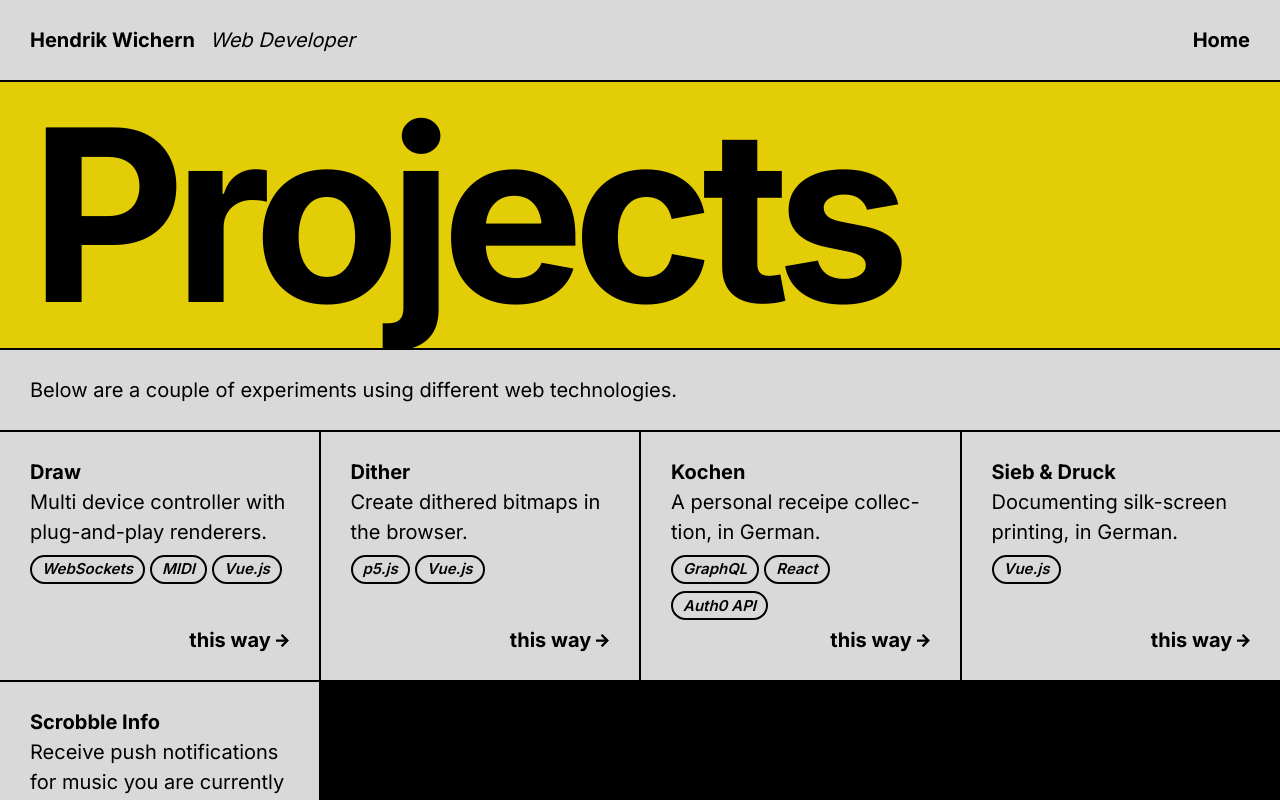
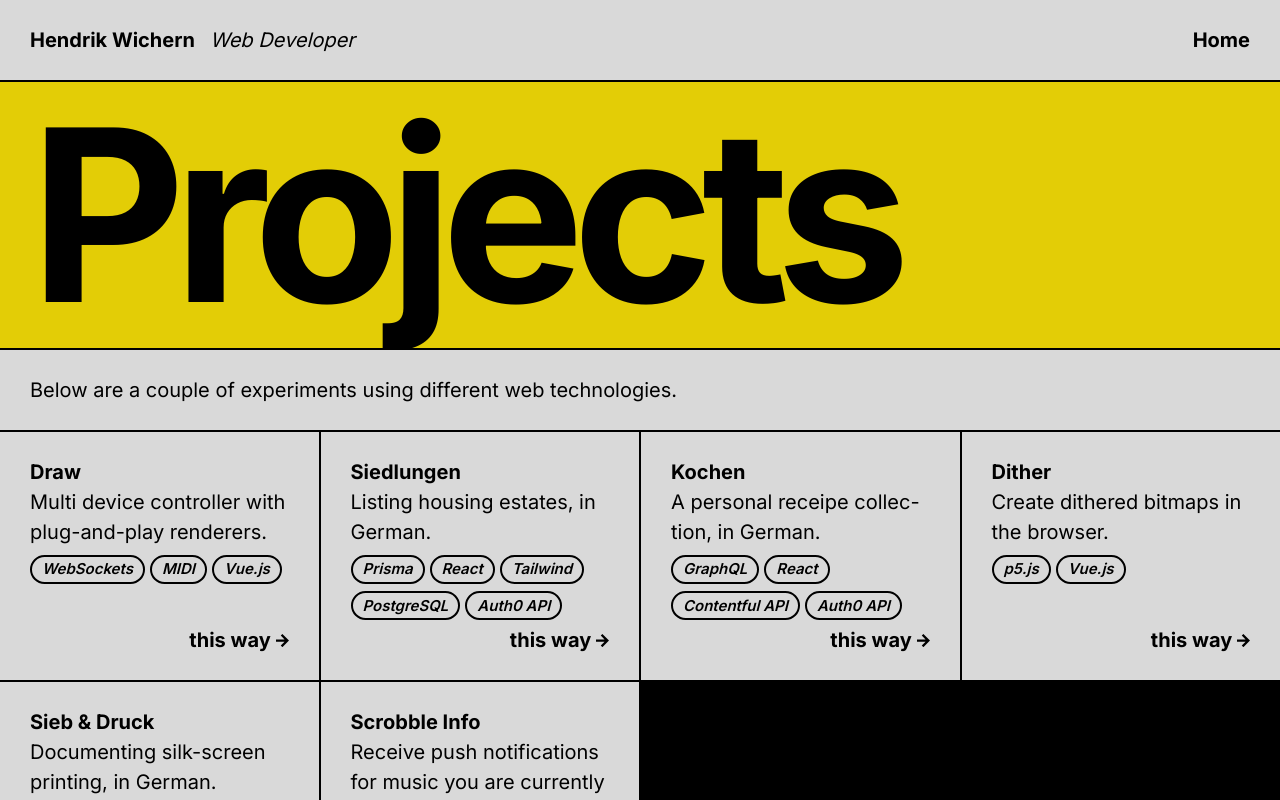
Before and after one commit to hawc/hendrikwichern.de, a Next.js app: page /projects in a window 1280 px wide. Shown: the top 800 px of the page. Built offline with nearby package versions, Linux system fonts and the light colour scheme.

Commit message:
added project

```diff
--- a/app/projects/page.tsx
+++ b/app/projects/page.tsx
@@ -26,8 +26,9 @@ export default function Page() {
         </Container>
         <Container cols='grid-cols-m-2 grid-cols-1 sm:grid-cols-2 md:grid-cols-3 lg:grid-cols-4'>
           <ContentLinkBox title='Draw' description='Multi device controller with plug-and-play renderers.' href='/projects/draw' tags={['WebSockets', 'MIDI', 'Vue.js']} />
+          <ContentLinkBox title='Siedlungen' description='Listing housing estates, in German.' href='https://siedlungen.hawc.de/' tags={['Prisma', 'React', 'Tailwind', 'PostgreSQL', 'Auth0 API']} />
+          <ContentLinkBox title='Kochen' description='A personal receipe collection, in German.' href='https://kochen.hawc.de/' tags={['GraphQL', 'React', 'Contentful API', 'Auth0 API']} />
           <ContentLinkBox title='Dither' description='Create dithered bitmaps in the browser.' href='https://dither.hawc.de/' tags={['p5.js', 'Vue.js']} />
-          <ContentLinkBox title='Kochen' description='A personal receipe collection, in German.' href='https://kochen.hawc.de/' tags={['GraphQL', 'React', 'Auth0 API']} />
           <ContentLinkBox title='Sieb & Druck' description='Documenting silk-screen printing, in German.' href='https://siebdruck.hawc.de/' tags={['Vue.js']} />
           <ContentLinkBox title='Scrobble Info' description='Receive push notifications for music you are currently playing.' href='https://scrobble-info.hawc.de/' tags={['last.fm API']} />
         </Container>
```
